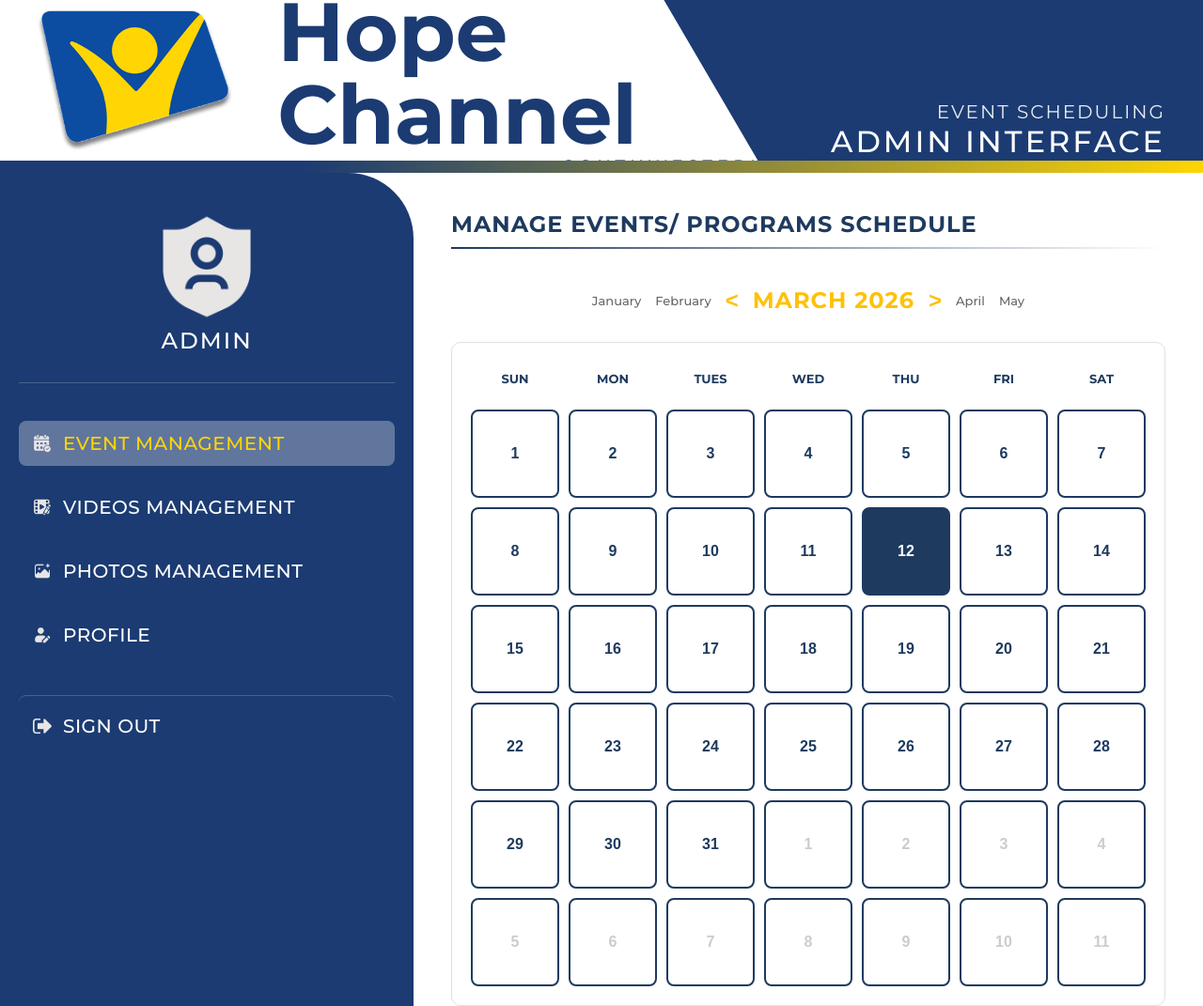
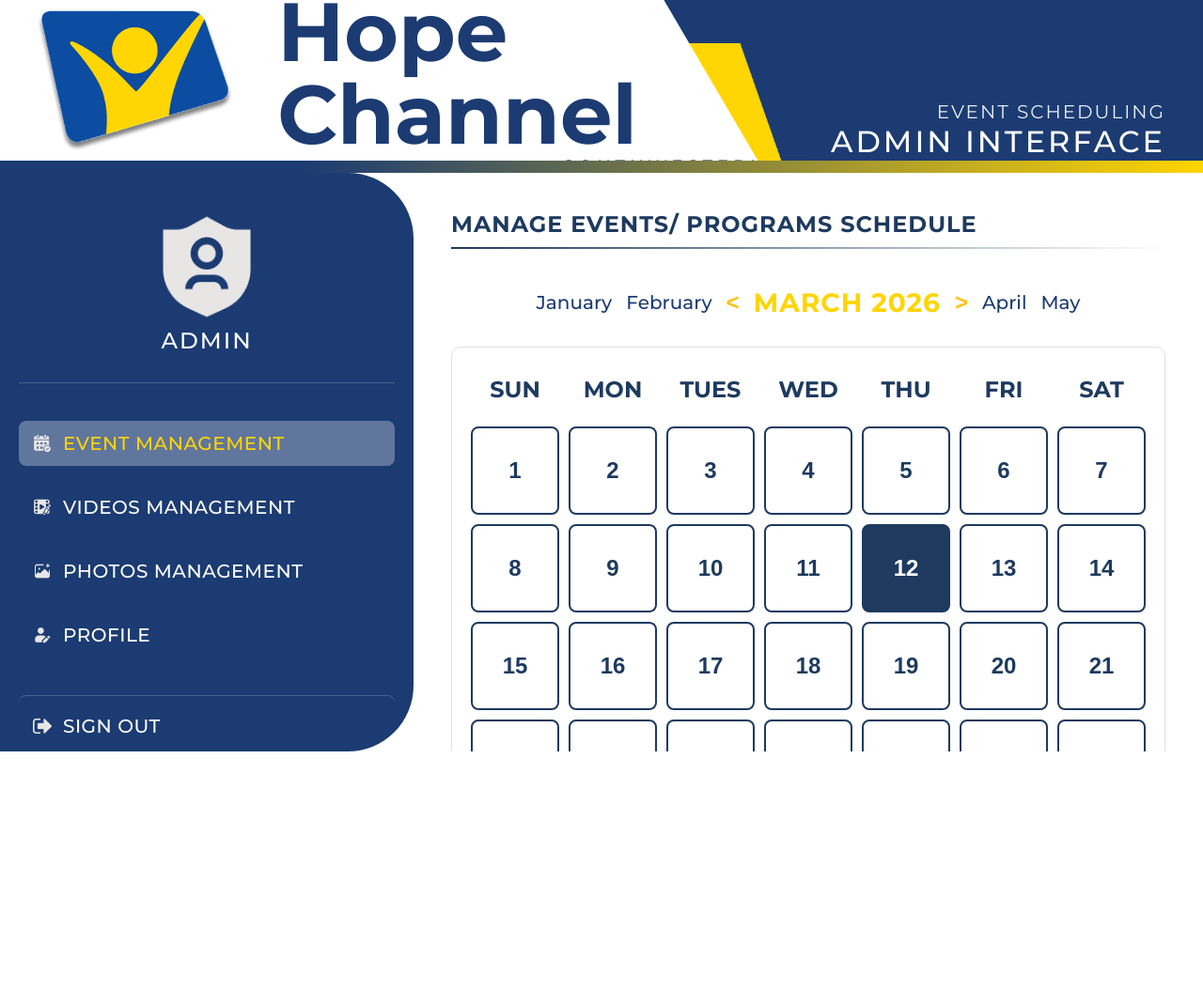
Before and after one commit to Jonathan06192004/SPUC-Web, a plain HTML site: page Page/AdminDashboard.html in a window 1280 px wide. Shown: the top 1071 px of the page at 94% size. After the commit the page ends 800 px from the top, so only its background shows below. Drawn offline with Linux system fonts and the light colour scheme; no server answers.

Commit message:
Added the yellow diagon in header, only the main content is scrollable while the rest is in fixed position.

```diff
--- a/Page/AdminDashboard.html
+++ b/Page/AdminDashboard.html
@@ -21,6 +21,7 @@
                 </div>
             </div>
         </div>
+        <div class="header-yellow"></div>
         <div class="header-blue">
             <div class="header-right">
                 <p class="admin-label">EVENT SCHEDULING</p>
--- a/Styles/AdminDashboard.css
+++ b/Styles/AdminDashboard.css
@@ -31,6 +31,17 @@
     display: flex;
     align-items: center;
     padding: 0 30px;
+    z-index: 3;
+}
+
+.header-yellow {
+    position: absolute;
+    left: clamp(53vw, -3vw, -30px);
+    top: clamp(14px, 3vh, 70px);
+    width: clamp(74px, 12vw, 200px);
+    height: 100%;
+    background: url(/Assets/header-yellow.png) no-repeat center center;
+    background-size: 100% 74%;
     z-index: 2;
 }
 
@@ -41,7 +52,6 @@
     align-items: center;
     justify-content: flex-end;
     padding: 0 40px;
-    clip-path: polygon(50px 0, 100% 0, 100% 100%, 0 100%);
     z-index: 1;
 }
 
@@ -114,9 +124,9 @@
 
 /* Container Layout */
 .container {
-    display: flex;
+    display: block;
     width: 100%;
-    min-height: calc(100vh - 140px);
+    position: relative;
 }
 
 /* Sidebar */
@@ -125,7 +135,11 @@
     background: #1B3B72;
     padding: 40px 20px;
     border-radius: 0 70px 70px 0;
-    /* box-shadow: 2px 0 8px rgba(0, 0, 0, 0.1); */
+    position: fixed;
+    left: 0;
+    top: 23vh;
+    height: calc(100vh - 23vh);
+    overflow-y: auto;
 }
 
 .admin-profile {
@@ -214,12 +228,15 @@
 
 /* Main Content */
 .main-content {
-    flex: 1;
     padding: 40px;
     background: #ffffff;
     margin: 0;
+    margin-left: 55vh;
     border-radius: 0;
     box-shadow: none;
+    font-family: 'Montserrat', sans-serif;
+    height: calc(100vh - 23vh);
+    overflow-y: auto;
 }
 
 .content-header {
@@ -255,8 +272,8 @@
 }
 
 .month-label {
-    color: #666;
-    font-size: 13px;
+    color:#1b3b71;
+    font-size: 20px;
     font-weight: 500;
 }
 
@@ -275,8 +292,8 @@
 }
 
 .current-month {
-    font-size: 24px;
-    color: #ffc107;
+    font-size: 28px;
+    color: #ffd503;
     font-weight: bold;
     letter-spacing: 1px;
     min-width: 150px;
@@ -301,7 +318,7 @@
     text-align: center;
     font-weight: bold;
     color: #1e3a5f;
-    font-size: 13px;
+    font-size: 24px;
     padding: 10px;
 }
 
@@ -319,7 +336,7 @@
     border-radius: 8px;
     cursor: pointer;
     font-weight: bold;
-    font-size: 16px;
+    font-size: 24px;
     transition: all 0.3s ease;
 }
 
```
Also changed, not shown: Assets/header-yellow.png (added).
